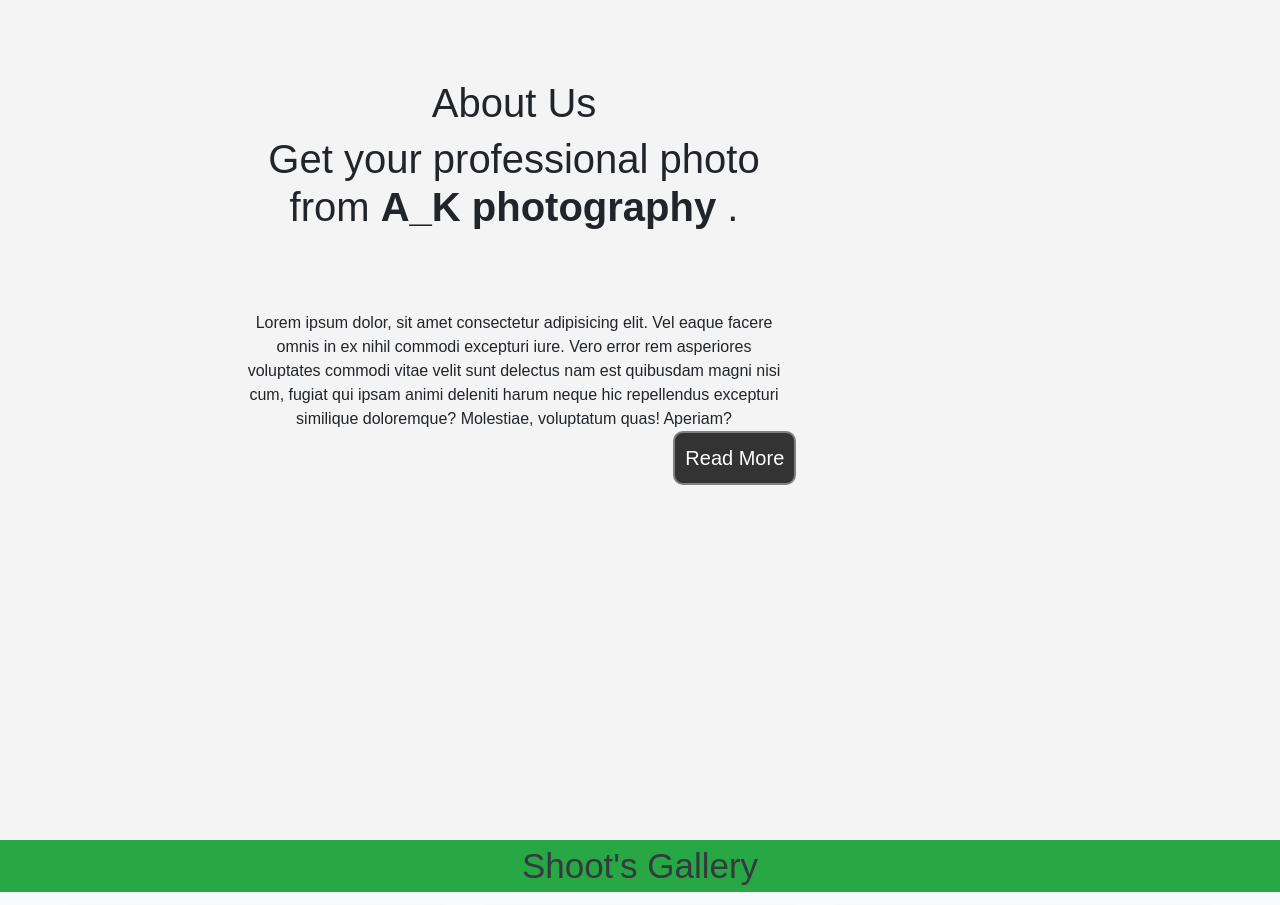
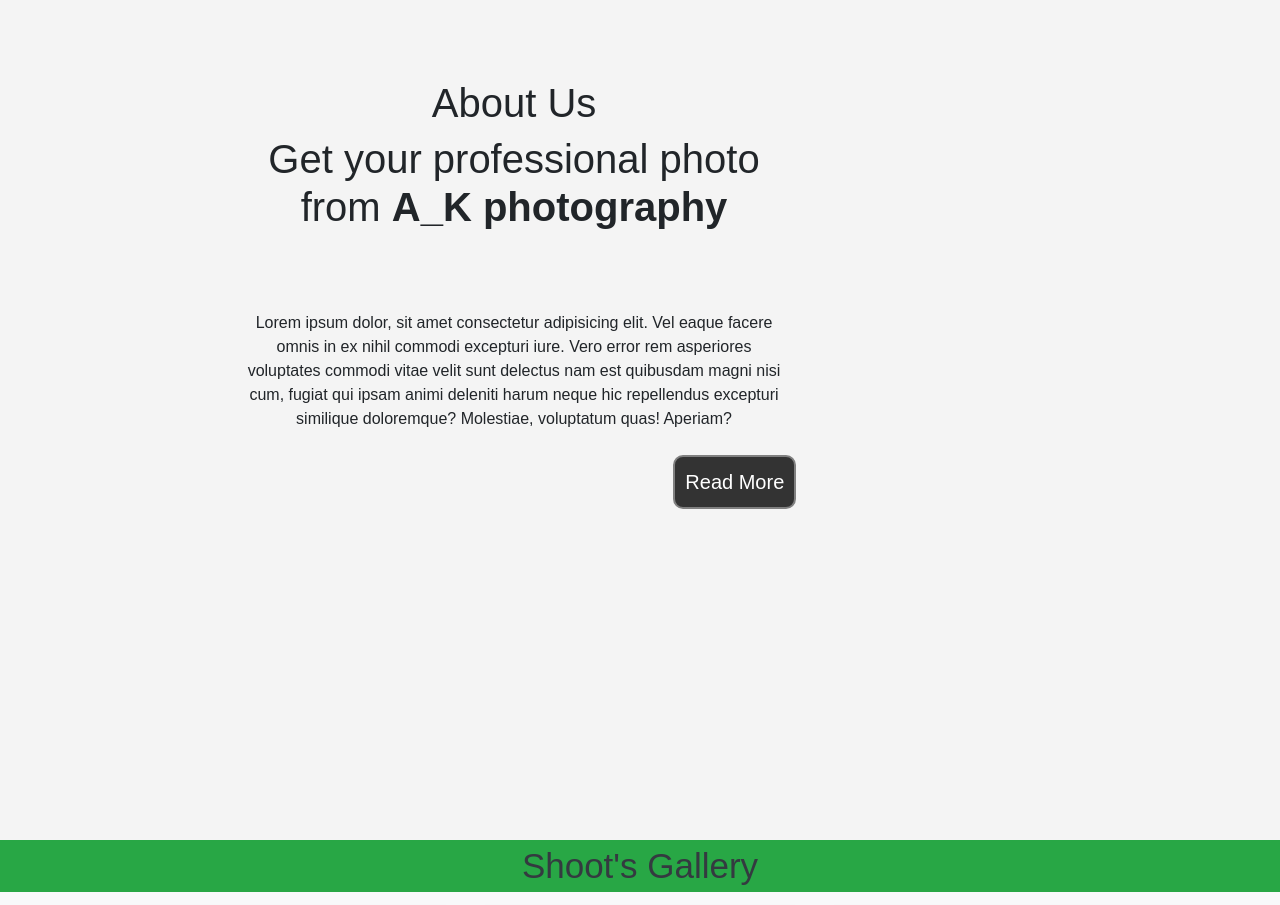
Before and after one commit to nitindpatil15/prodigy_wd_01, a plain HTML site: page index.html in a window 1280 px wide. Shown: the part 1660-2565 px from the top of the page. Drawn offline with nearby package versions, Linux system fonts and the light colour scheme; grey boxes are pictures that could not be loaded.

Commit message:
Update index.html

```diff
--- a/index.html
+++ b/index.html
@@ -68,10 +68,11 @@
             <div class="box container">
                 <div>
                     <h1>About Us</h1>
-                    <h1>Get your professional photo from <b>A_K photography </b> .</h1>
+                    <h1>Get your professional photo from <b>A_K photography </b></h1>
                     <br><br><br>
                     <p>Lorem ipsum dolor, sit amet consectetur adipisicing elit. Vel eaque facere omnis in ex nihil commodi excepturi iure. Vero error rem asperiores voluptates commodi vitae velit sunt delectus nam est quibusdam magni nisi cum, fugiat qui ipsam animi deleniti harum neque hic repellendus excepturi similique doloremque? Molestiae, voluptatum quas! Aperiam?
-                    <button class="btn">Read More</button></p>
+                    <br><br>
+                        <button class="btn">Read More</button></p>
 
                 </div>
             </div>
```
